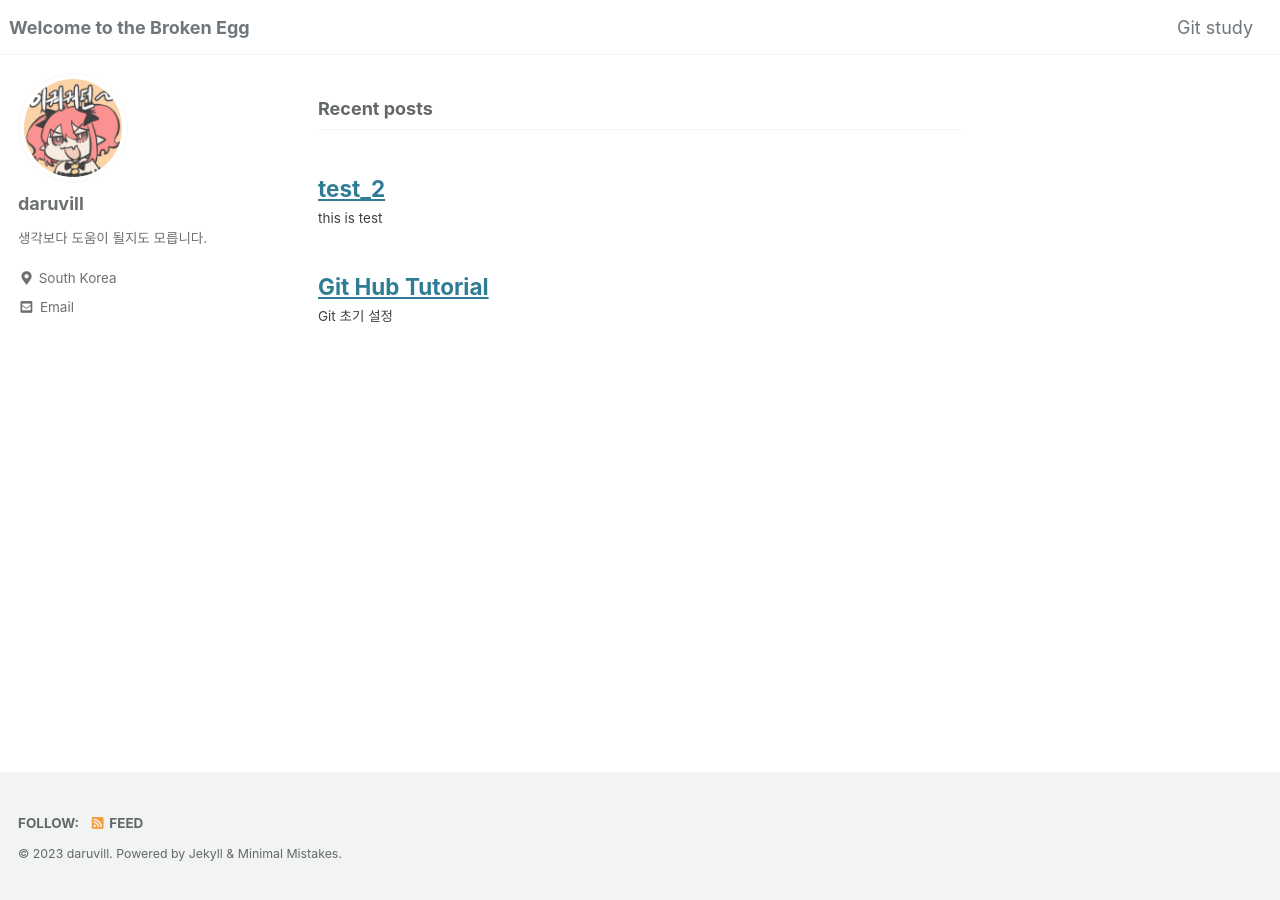
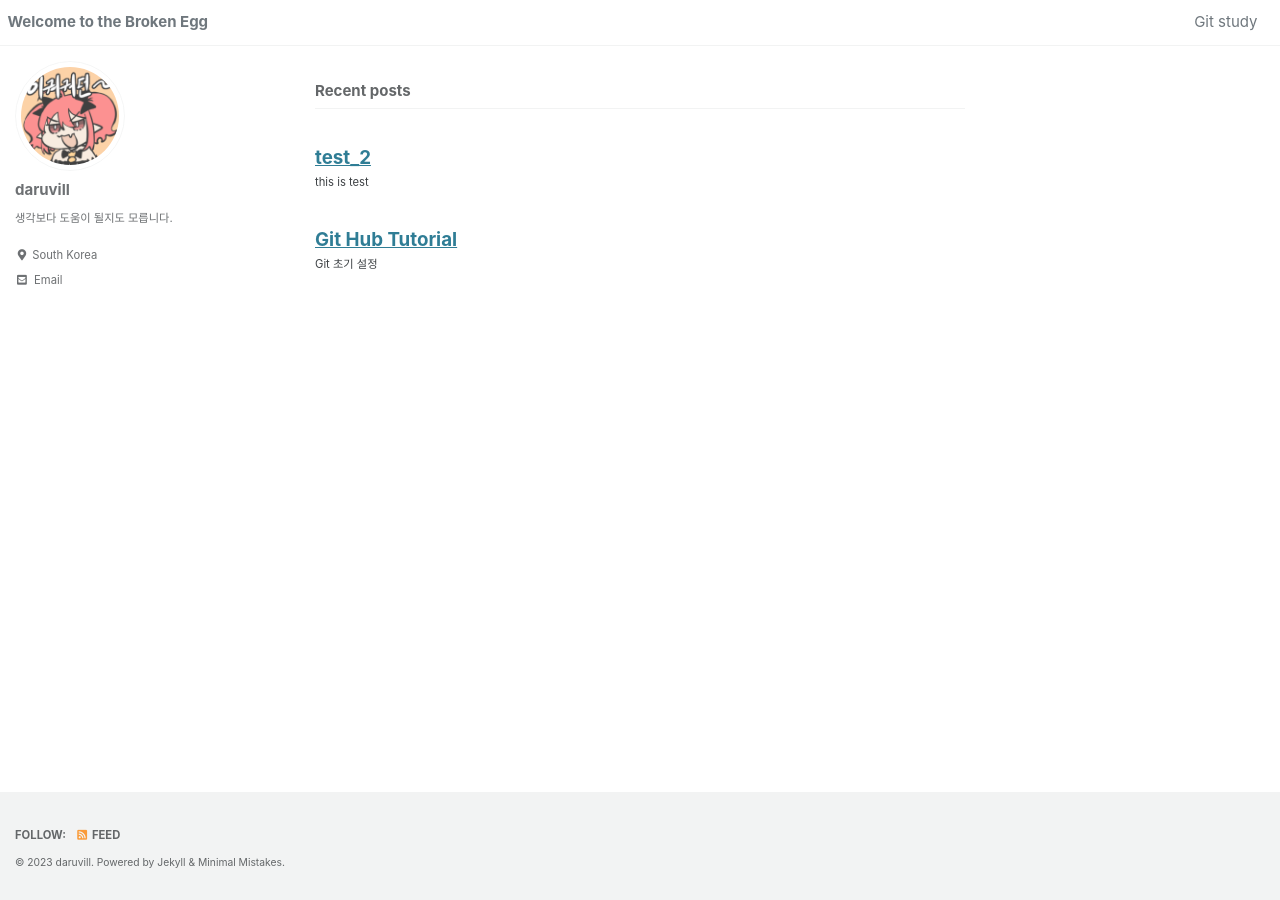
Before and after one commit to daruvill/broken-egg.github.io, a Jekyll site: the page built from index.md, in a window 1280 px wide. Built offline with Jekyll 4.4.1, drawn with Linux system fonts in a browser that asks for light colours; cached includes are drawn as plain includes.

Commit message:
font size setting 3

```diff
--- a/_sass/minimal-mistakes/_reset.scss
+++ b/_sass/minimal-mistakes/_reset.scss
@@ -11,15 +11,15 @@ html {
   font-size: 15px;
 
   @include breakpoint($medium) {
-    font-size: 16px;
+    font-size: 15px;
   }
 
   @include breakpoint($large) {
-    font-size: 17px;
+    font-size: 15px;
   }
 
   @include breakpoint($x-large) {
-    font-size: 18px;
+    font-size: 15px;
   }
 
   -webkit-text-size-adjust: 100%;
```
